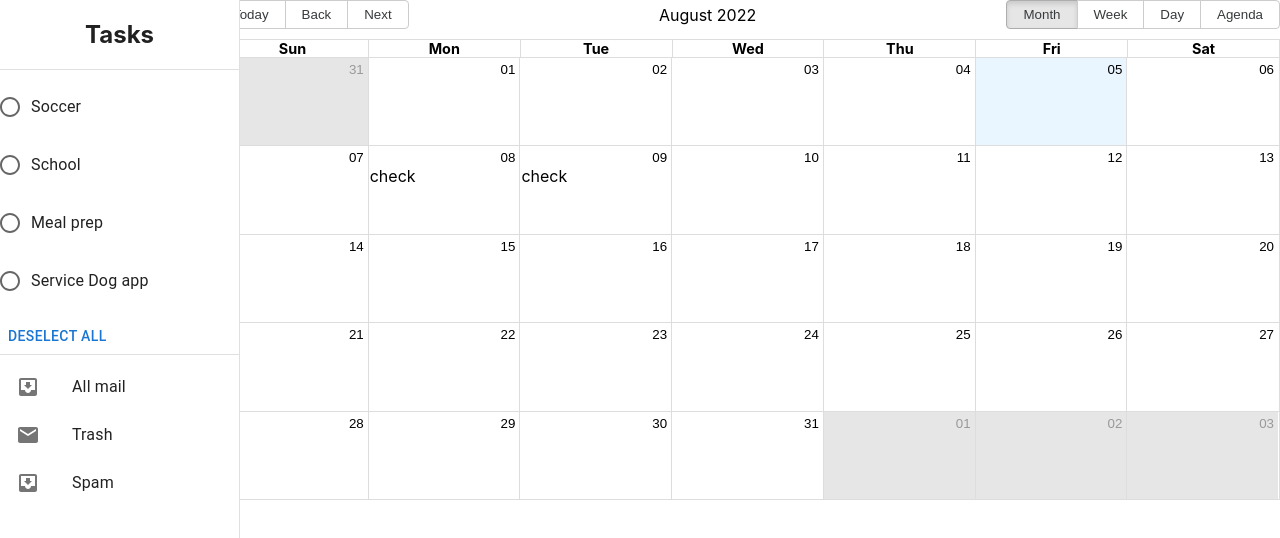
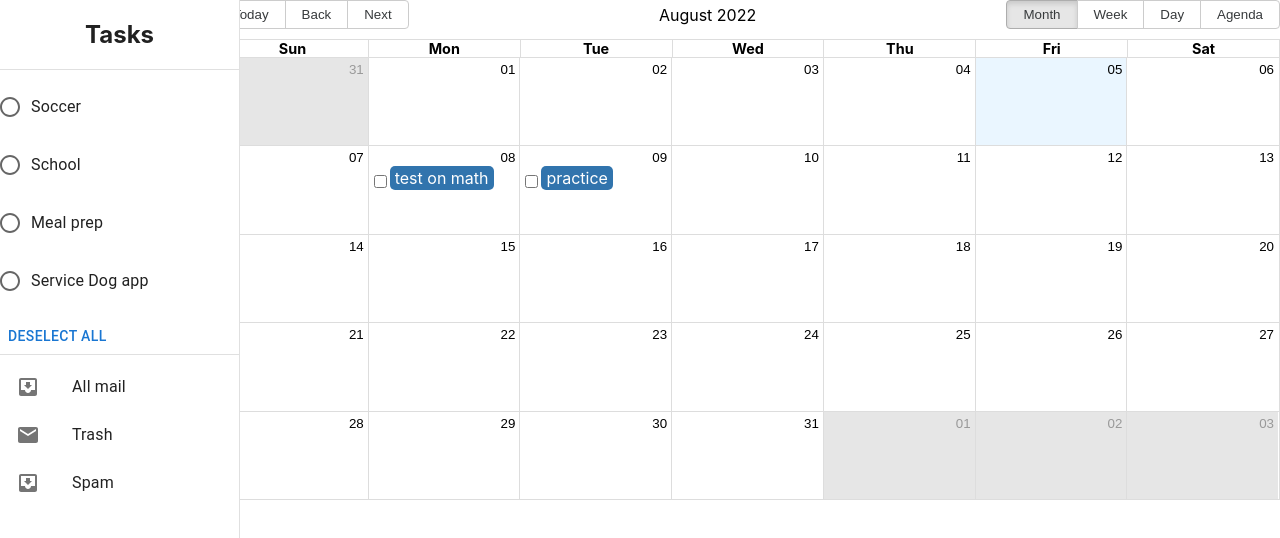
Before and after one commit to TaliSofiMato/CalendarX, a React (Create React App) app: page / in a window 1280 px wide. Shown: the top 538 px of the page. Built offline with nearby package versions, Linux system fonts and the light colour scheme.

Commit message:
added checkboxes next to events on calendar

```diff
--- /dev/null
+++ b/src/App.css
@@ -0,0 +1,4 @@
+.rbc-event {
+    max-width: fit-content;
+    display: inline-block;
+}
--- a/src/App.js
+++ b/src/App.js
@@ -6,6 +6,7 @@ import Sidebar from './Sidebar'
 import Grid from '@mui/material/Grid';
 import { useState } from 'react'
 import Button from '@mui/material/Button';
+import './App.css'
 
 const myEventsList = [
   {
@@ -27,8 +28,13 @@ const myEventsList = [
 const XComponent = () => {
   return <>X</>
 }
-const checkboxComponent = () => {
-  return <>check</>
+const checkboxComponent = (props) => {
+  return (
+  <>
+  <input type="checkbox"/>
+  <>{props.children}</>
+  </>
+  )
 }
 
 const localizer = momentLocalizer(moment)
```
